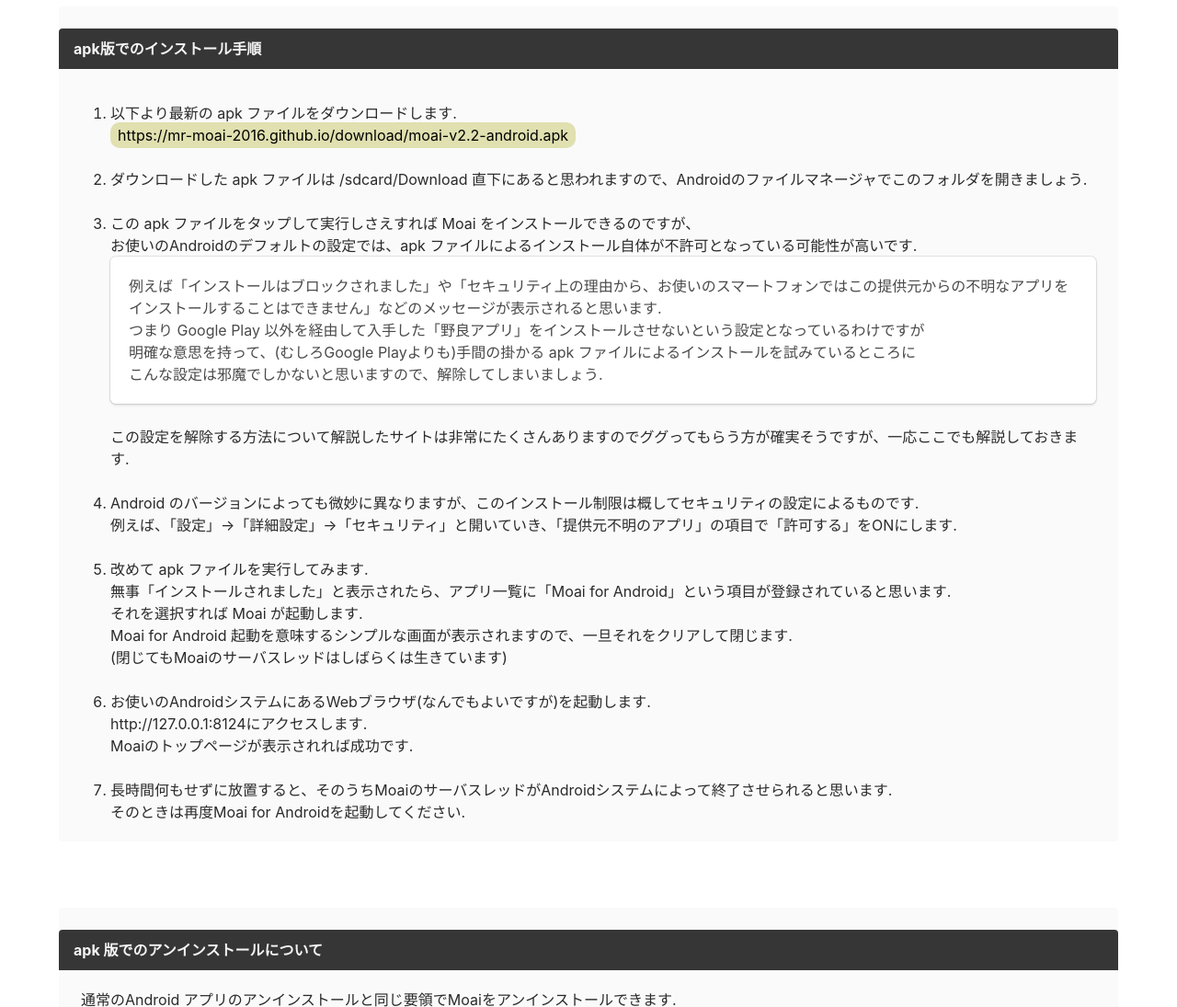
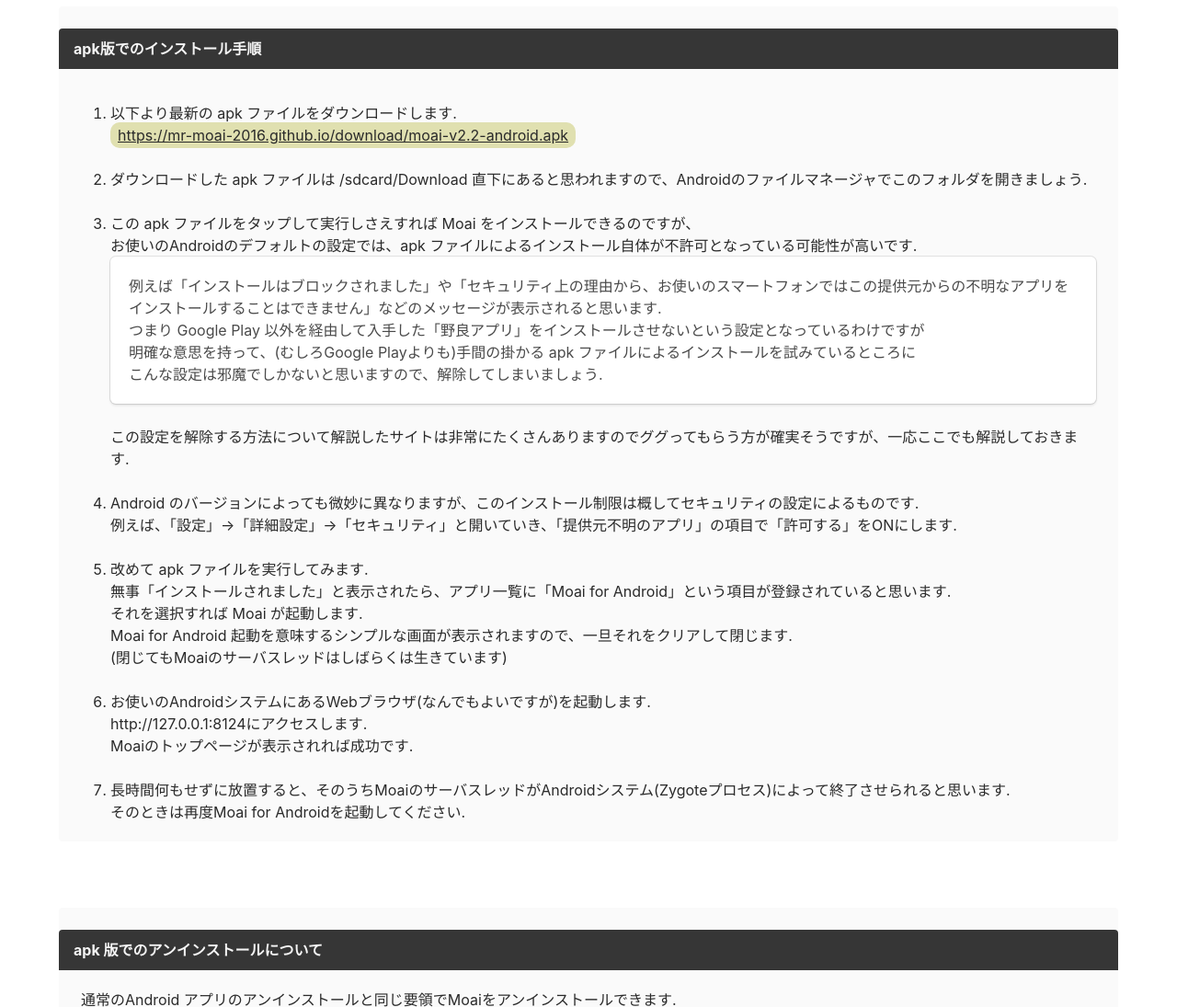
Before and after one commit to mr-moai-2016/mr-moai-2016.github.io, a plain HTML site: page moai2.0/install.html in a window 1280 px wide. Shown: the part 6160-7255 px from the top of the page at 92% size. Drawn offline with Linux system fonts and the light colour scheme.

```diff
--- a/moai2.0/install.html
+++ b/moai2.0/install.html
@@ -263,7 +263,7 @@
 	<div class="message-body">
 		<ol>
 			<li>以下より最新の apk ファイルをダウンロードします.<br>
-			<span class=MstyWrapLink target=_blank href=https://mr-moai-2016.github.io/download/moai-v2.2-android.apk>https://mr-moai-2016.github.io/download/moai-v2.2-android.apk</span><br>
+			<a class=MstyWrapLink target=_blank href=https://mr-moai-2016.github.io/download/moai-v2.2-android.apk>https://mr-moai-2016.github.io/download/moai-v2.2-android.apk</a><br>
 			</li>
 <br>
 			<li>ダウンロードした apk ファイルは /sdcard/Download 直下にあると思われますので、Androidのファイルマネージャでこのフォルダを開きましょう.<br>
@@ -296,7 +296,7 @@
 			Moaiのトップページが表示されれば成功です.<br>
 			</li>
 <br>
-			<li>長時間何もせずに放置すると、そのうちMoaiのサーバスレッドがAndroidシステムによって終了させられると思います.<br>
+			<li>長時間何もせずに放置すると、そのうちMoaiのサーバスレッドがAndroidシステム(Zygoteプロセス)によって終了させられると思います.<br>
 			そのときは再度Moai for Androidを起動してください.<br>
 			</li>
 		</ol>
```
